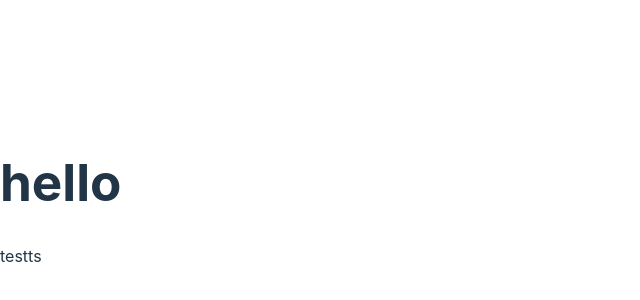
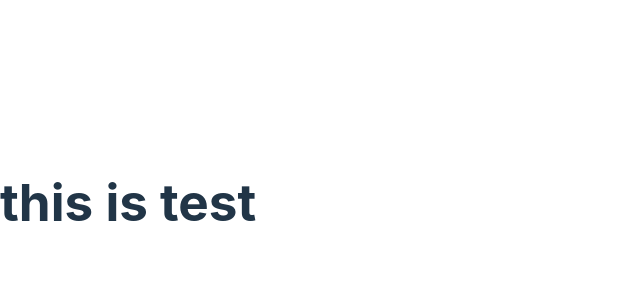
Before and after one commit to harshdev-7275/test-ci, a React (Vite) app: page / in a window 1280 px wide. Shown: the part 198-498 px from the top of the page, without its empty margins (0-640 px from the left). Built offline with nearby package versions, Linux system fonts and the light colour scheme.

Commit message:
test commit

```diff
--- a/src/App.jsx
+++ b/src/App.jsx
@@ -9,8 +9,7 @@ function App() {
 
   return (
     <>
-     <h1>hello</h1>
-     <p>testts</p>
+  <h1>this is test</h1>
     </>
   )
 }
```
